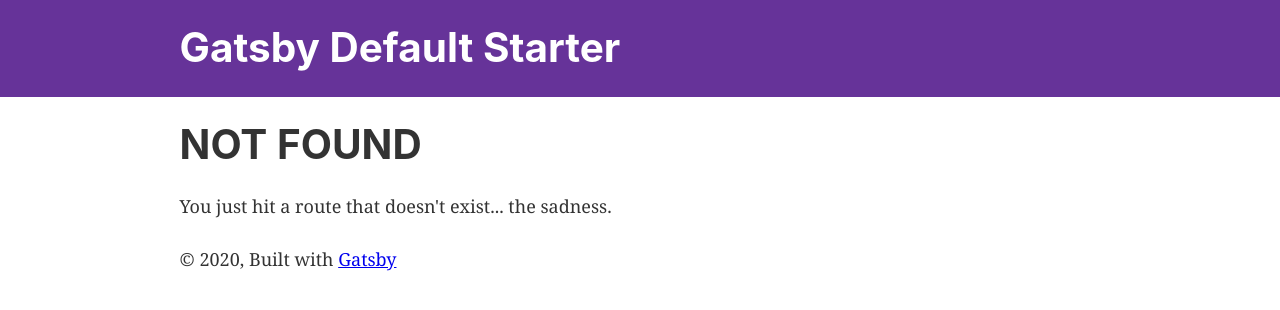
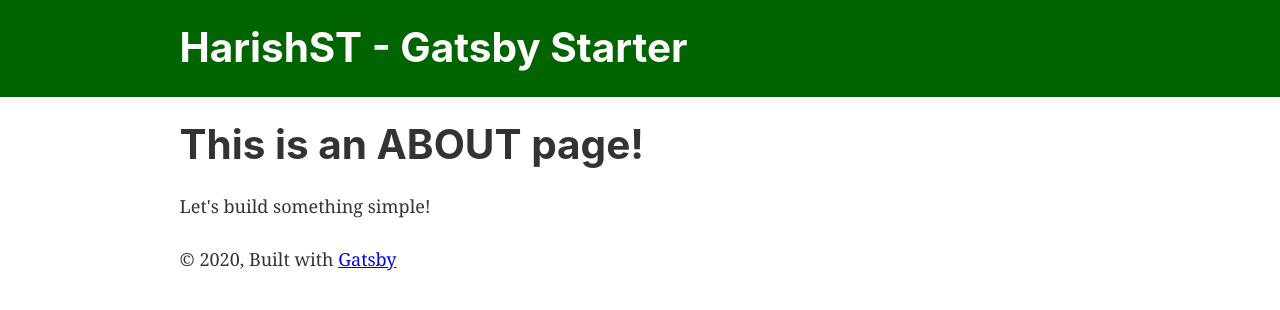
Before and after one commit to HarishSTOnline/Gatsby-Crash, a Gatsby site: page /about in a window 1280 px wide. Before the commit this address had no page. Built offline with nearby package versions, Linux system fonts and the light colour scheme; Gatsby itself is replaced by a stand-in of ours.

Commit message:
Created a new About page! :laughing:  Time to sleep :bed: :zzz:

```diff
--- a/gatsby-config.js
+++ b/gatsby-config.js
@@ -1,6 +1,6 @@
 module.exports = {
   siteMetadata: {
-    title: `Gatsby Default Starter`,
+    title: `HarishST - Gatsby Starter`,
     description: `Kick off your next, great Gatsby project with this default starter. This barebones starter ships with the main Gatsby configuration files you might need.`,
     author: `@gatsbyjs`,
   },
--- a/src/components/header.js
+++ b/src/components/header.js
@@ -5,7 +5,7 @@ import React from "react"
 const Header = ({ siteTitle }) => (
   <header
     style={{
-      background: `rebeccapurple`,
+      background: `darkgreen`,
       marginBottom: `1.45rem`,
     }}
   >
--- /dev/null
+++ b/src/pages/about.js
@@ -0,0 +1,18 @@
+import React from 'react'
+
+import Layout from "../components/layout"
+import SEO from "../components/seo"
+
+const aboutPage = function about() {
+    return (
+        <Layout>
+            <SEO title="about-page"></SEO>
+            <div>
+                <h1>This is an ABOUT page!</h1>
+                <p>Let's build something simple!</p>
+            </div>
+        </Layout>
+    )
+}
+
+export default aboutPage;
--- a/src/pages/index.js
+++ b/src/pages/index.js
@@ -15,7 +15,8 @@ const IndexPage = () => (
       <Image />
     </div>
     <Link to="/page-2/">Go to page 2</Link> <br />
-    <Link to="/using-typescript/">Go to "Using TypeScript"</Link>
+    <Link to="/using-typescript/">Go to "Using TypeScript"</Link><br />
+    <Link to="/about/">Go to About Page</Link>
   </Layout>
 )
 
```
